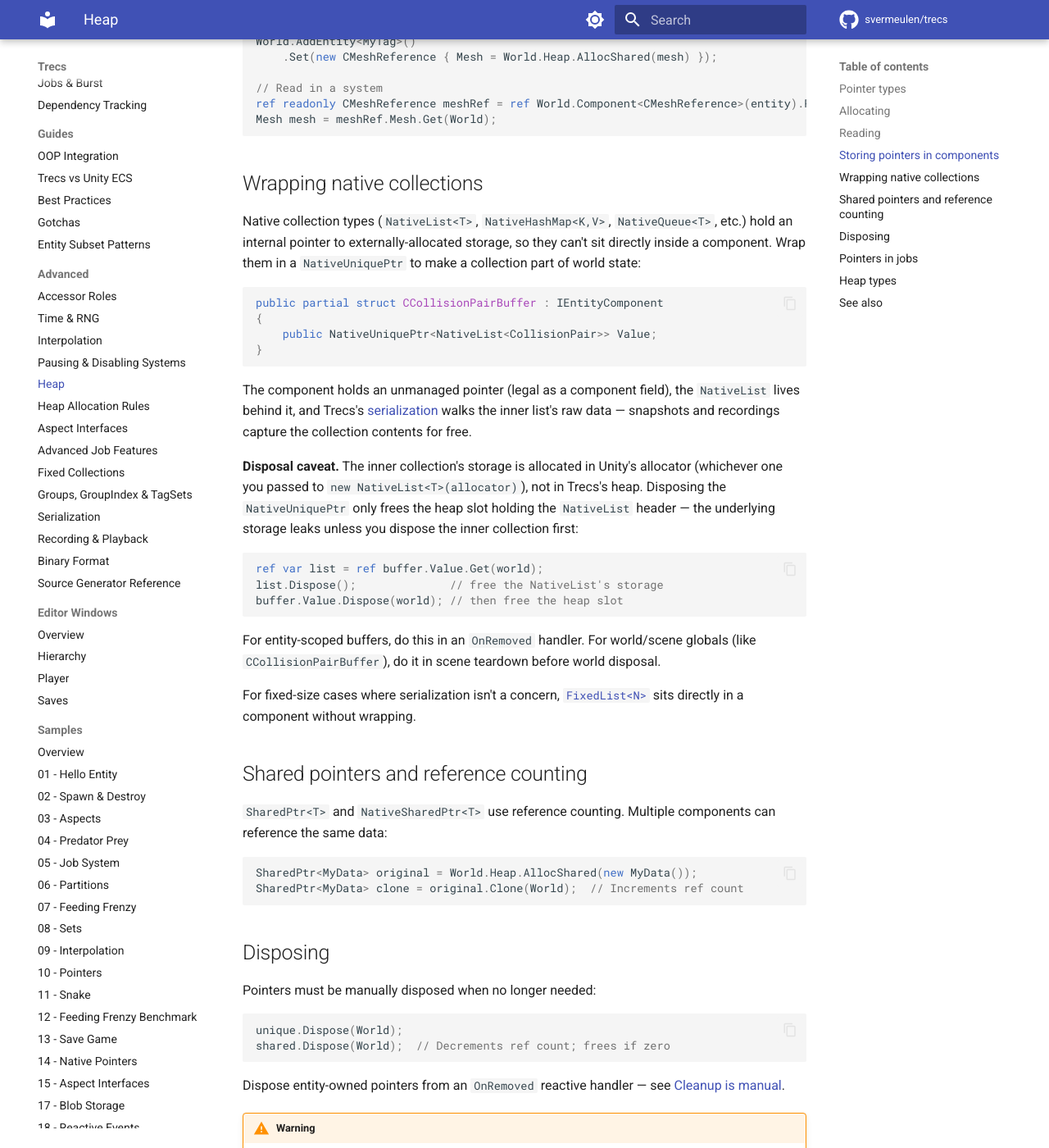
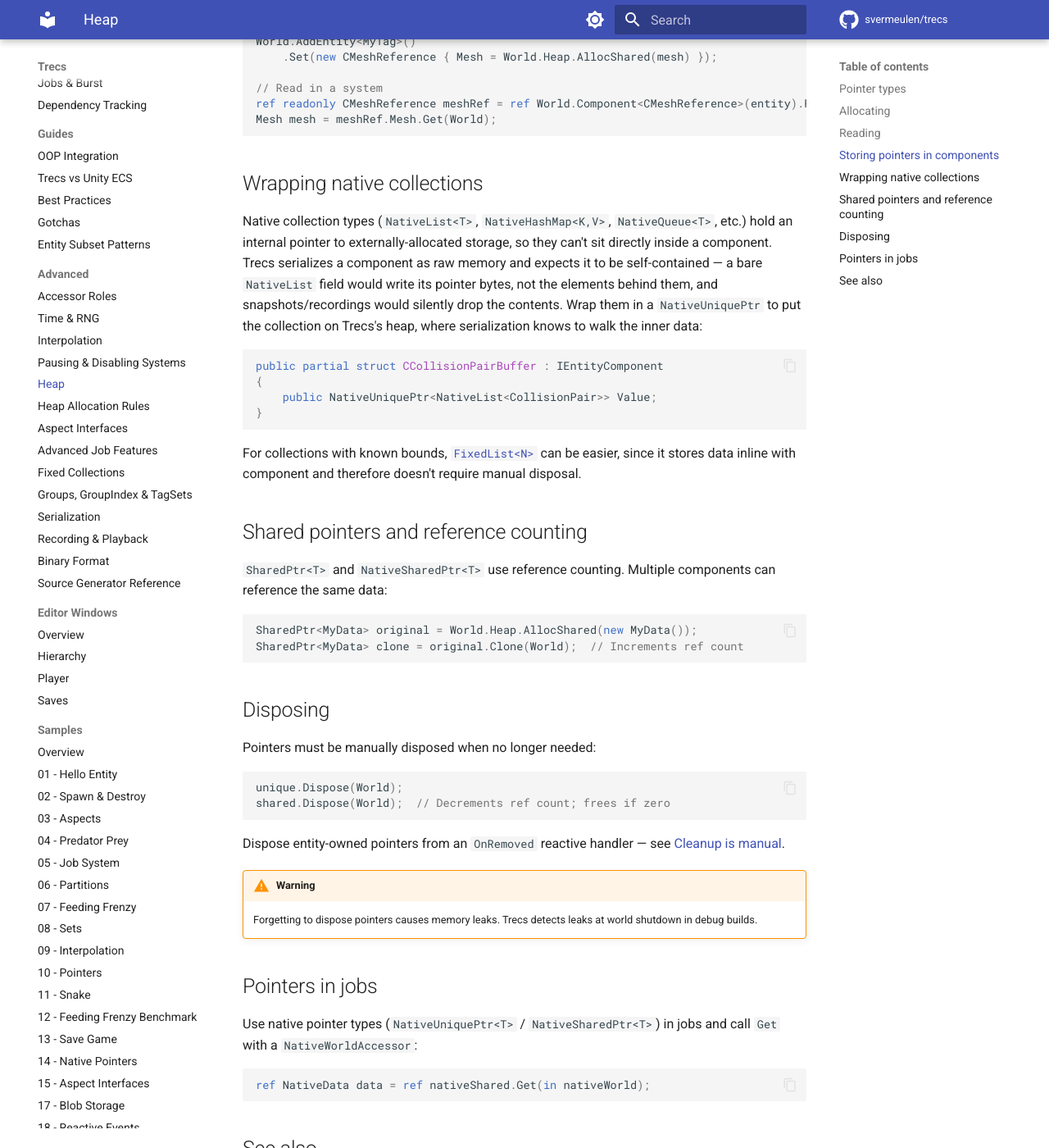
Before and after one commit to svermeulen/trecs, an MkDocs documentation site: the page built from docs/advanced/heap.md, in a window 1280 px wide and 1400 px high, scrolled down 1560 px. Shown: the whole window at 82% size. Built offline with MkDocs 1.6.1 and Material for MkDocs 9.7.7, drawn with Linux system fonts in a browser that asks for light colours; comment, search, counter and statistics services are not loaded; some of the changed text lies outside the part shown.

Commit message:
Changed heap.md.

````diff
--- a/docs/advanced/heap.md
+++ b/docs/advanced/heap.md
@@ -65,7 +65,7 @@ Mesh mesh = meshRef.Mesh.Get(World);
 
 ## Wrapping native collections
 
-Native collection types (`NativeList<T>`, `NativeHashMap<K,V>`, `NativeQueue<T>`, etc.) hold an internal pointer to externally-allocated storage, so they can't sit directly inside a component. Wrap them in a `NativeUniquePtr` to make a collection part of world state:
+Native collection types (`NativeList<T>`, `NativeHashMap<K,V>`, `NativeQueue<T>`, etc.) hold an internal pointer to externally-allocated storage, so they can't sit directly inside a component. Trecs serializes a component as raw memory and expects it to be self-contained — a bare `NativeList` field would write its pointer bytes, not the elements behind them, and snapshots/recordings would silently drop the contents. Wrap them in a `NativeUniquePtr` to put the collection on Trecs's heap, where serialization knows to walk the inner data:
 
 ```csharp
 public partial struct CCollisionPairBuffer : IEntityComponent
@@ -74,19 +74,7 @@ public partial struct CCollisionPairBuffer : IEntityComponent
 }
 ```
 
-The component holds an unmanaged pointer (legal as a component field), the `NativeList` lives behind it, and Trecs's [serialization](serialization.md) walks the inner list's raw data — snapshots and recordings capture the collection contents for free.
-
-**Disposal caveat.** The inner collection's storage is allocated in Unity's allocator (whichever one you passed to `new NativeList<T>(allocator)`), not in Trecs's heap. Disposing the `NativeUniquePtr` only frees the heap slot holding the `NativeList` header — the underlying storage leaks unless you dispose the inner collection first:
-
-```csharp
-ref var list = ref buffer.Value.Get(world);
-list.Dispose();              // free the NativeList's storage
-buffer.Value.Dispose(world); // then free the heap slot
-```
-
-For entity-scoped buffers, do this in an `OnRemoved` handler. For world/scene globals (like `CCollisionPairBuffer`), do it in scene teardown before world disposal.
-
-For fixed-size cases where serialization isn't a concern, [`FixedList<N>`](fixed-collections.md) sits directly in a component without wrapping.
+For collections with known bounds, [`FixedList<N>`](fixed-collections.md) can be easier, since it stores data inline with component and therefore doesn't require manual disposal.
 
 ## Shared pointers and reference counting
 
@@ -119,25 +107,6 @@ Use native pointer types (`NativeUniquePtr<T>` / `NativeSharedPtr<T>`) in jobs a
 ref NativeData data = ref nativeShared.Get(in nativeWorld);
 ```
 
-`NativeUniquePtr<T>` is non-copyable — copying it inside a job is a `TRECS110` / `TRECS111` analyzer error. Pass it `ref` or move it explicitly.
-
-## Heap types
-
-Trecs maintains several heaps internally. You don't usually interact with them by name — call the matching `Alloc…` method on `HeapAccessor`.
-
-| Heap | Lifetime | Use case |
-|------|----------|----------|
-| `UniqueHeap` | Until disposed | Long-lived unique managed data |
-| `SharedHeap` | Until ref count reaches zero | Shared managed data |
-| `NativeUniqueHeap` | Until disposed | Long-lived unique unmanaged data |
-| `NativeSharedHeap` | Until ref count reaches zero | Shared unmanaged data |
-| `FrameScopedUniqueHeap` | Current fixed frame | Temporary per-frame data |
-| `FrameScopedSharedHeap` | Current fixed frame | Temporary shared per-frame data |
-| `FrameScopedNativeUniqueHeap` | Current fixed frame | Temporary native per-frame data |
-| `FrameScopedNativeSharedHeap` | Current fixed frame | Temporary shared native per-frame data |
-
-Frame-scoped heaps clean up at the end of each fixed update — no manual disposal needed. They can only be allocated from `Input` or `Unrestricted` accessors (not `Fixed` or `Variable`); see [Accessor Roles](accessor-roles.md#capability-matrix).
-
 ## See also
 
 - [Sample 10 — Pointers](../samples/10-pointers.md): unique and shared managed pointers stored on entities.
````
